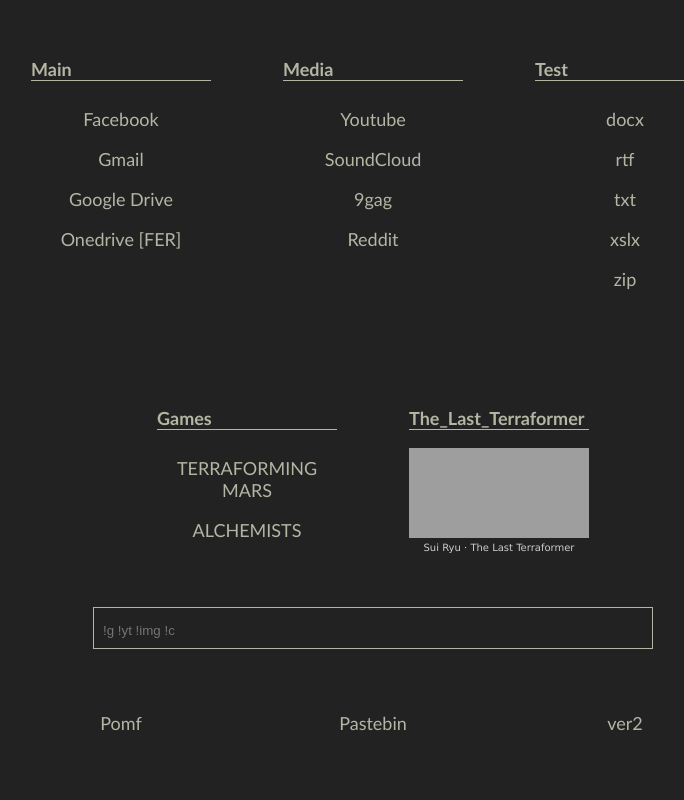
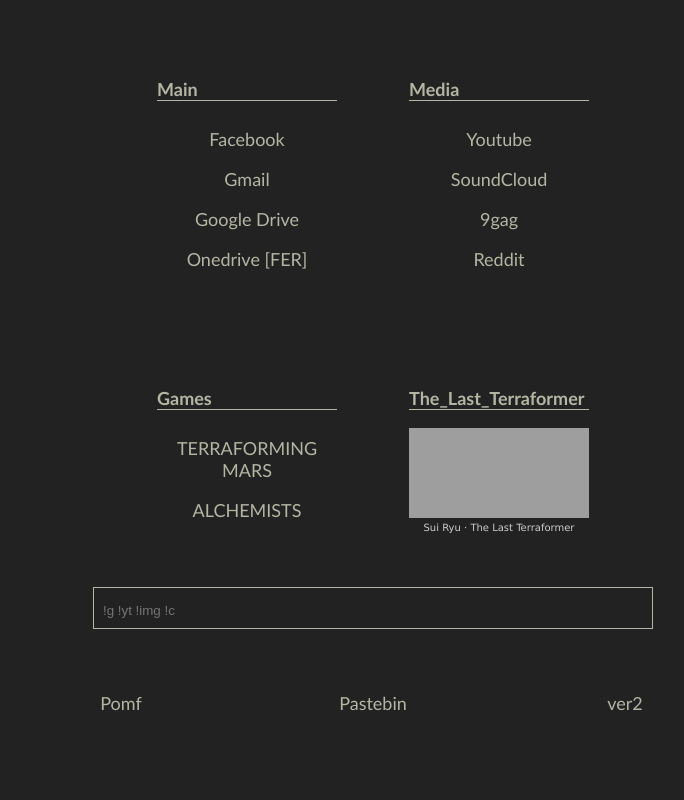
Before and after one commit to musicmatt/musicmatt.github.io, a plain HTML site: page index.html in a window 1280 px wide. Shown: the whole page, without its empty margins (267-951 px from the left). Drawn offline with Linux system fonts and the light colour scheme; grey boxes are pictures that could not be loaded.

Commit message:
Removed test files
Result: .txt opens in browses, others get downloaded

```diff
--- a/index.html
+++ b/index.html
@@ -32,16 +32,6 @@
 					</ul>
 				</div>
 
-				<div class="favorites-list">
-					<ul>
-						<li><p>Test</p></li>
-						<li><a href="http://musicmatt.github.io/page_files/test.docx">docx</a></li>
-						<li><a href="http://musicmatt.github.io/page_files/test.rtf">rtf</a></li>
-						<li><a href="http://musicmatt.github.io/page_files/test.txt">txt</a></li>
-						<li><a href="http://musicmatt.github.io/page_files/test.xslx">xslx</a></li>
-						<li><a href="http://musicmatt.github.io/page_files/test.zip">zip</a></li>
-					</ul>
-				</div>
 
 			</div>
 			<div class="favorites">
```
Also changed, not shown: page_files/test.txt (deleted), 4 other files.
